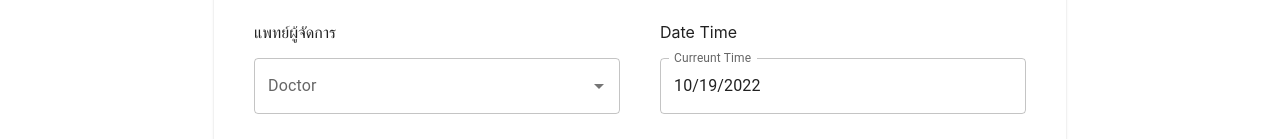
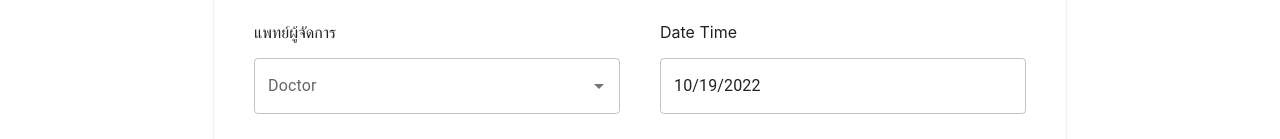
Before and after one commit to Natthawat-CPE/Nutrition-ready-for-merge, a React (Create React App) app in the folder frontend/: page / in a window 1280 px wide. Shown: the part 317-456 px from the top of the page. Built offline with nearby package versions, Linux system fonts and the light colour scheme.

Commit message:
last update to datetime-Picker

```diff
--- a/frontend/src/App.tsx
+++ b/frontend/src/App.tsx
@@ -125,7 +125,9 @@ function App() {
                 <FormControl fullWidth variant="outlined">
                   <LocalizationProvider dateAdapter={AdapterDateFns}>
                     <DatePicker
-                      label="Curreunt Time"
+                      // label="Curreunt Time"
+                      // mask="__/__/____ __:__"
+                      // views={["year", "month", "day"]}
                       value={value}
                       onChange={(newValue) => {
                         setValue(newValue);
```
